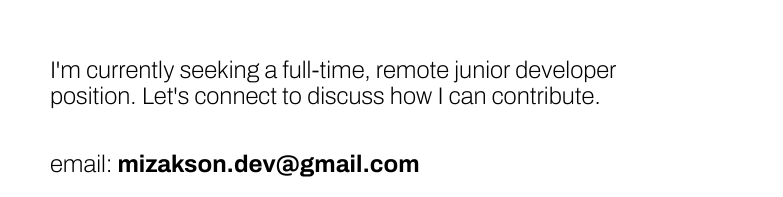
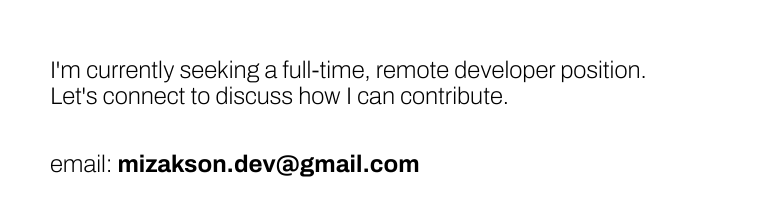
Before and after one commit to Mizakson/portfolio-site, a plain HTML site: page index.html in a window 1280 px wide. Shown: the part 5358-5555 px from the top of the page, without its empty margins (40-823 px from the left). Drawn offline with Linux system fonts and the light colour scheme.

Commit message:
Edit contact-me text

```diff
--- a/index.html
+++ b/index.html
@@ -189,7 +189,7 @@
         <section id="contact-me">
             <h2 class="section-title">Contact Me</h2>
             <p class="about-text">
-                I'm currently seeking a full-time, remote junior developer position. Let's connect to discuss how I can
+                I'm currently seeking a full-time, remote developer position. Let's connect to discuss how I can
                 contribute.
             </p>
             <p class="about-text">email: <strong>mizakson.dev@gmail.com</strong></p>
```
